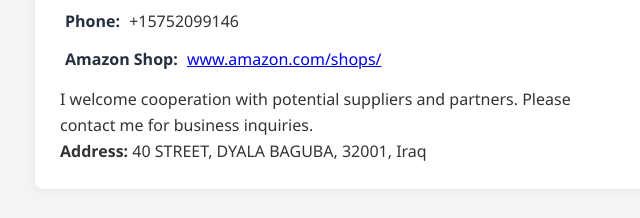
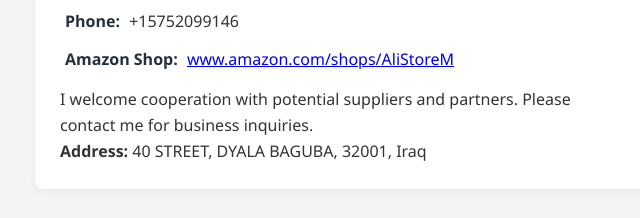
Before and after one commit to omarroot12/Ali, a plain HTML site: page index.html in a window 1280 px wide. Shown: the part 1917-2135 px from the top of the page, 44-684 px from the left. Drawn offline with Linux system fonts and the light colour scheme.

Commit message:
Update index.html

```diff
--- a/index.html
+++ b/index.html
@@ -417,7 +417,7 @@
                         <ul class="contact-list">
                             <li><strong>Email:</strong> alimohssen916@gmail.com</li>
                             <li><strong>Phone:</strong> +15752099146</li>
-                            <li><strong>Amazon Shop:</strong> <a href="https://www.amazon.com/shops/">www.amazon.com/shops/</a></li>
+                            <li><strong>Amazon Shop:</strong> <a href="https://www.amazon.com/shops/AliStoreM">www.amazon.com/shops/AliStoreM</a></li>
                         </ul>
                         <p>I welcome cooperation with potential suppliers and partners. Please contact me for business inquiries.</p>
                         <p><strong>Address:</strong> 40 STREET, DYALA BAGUBA, 32001, Iraq</p>
```
